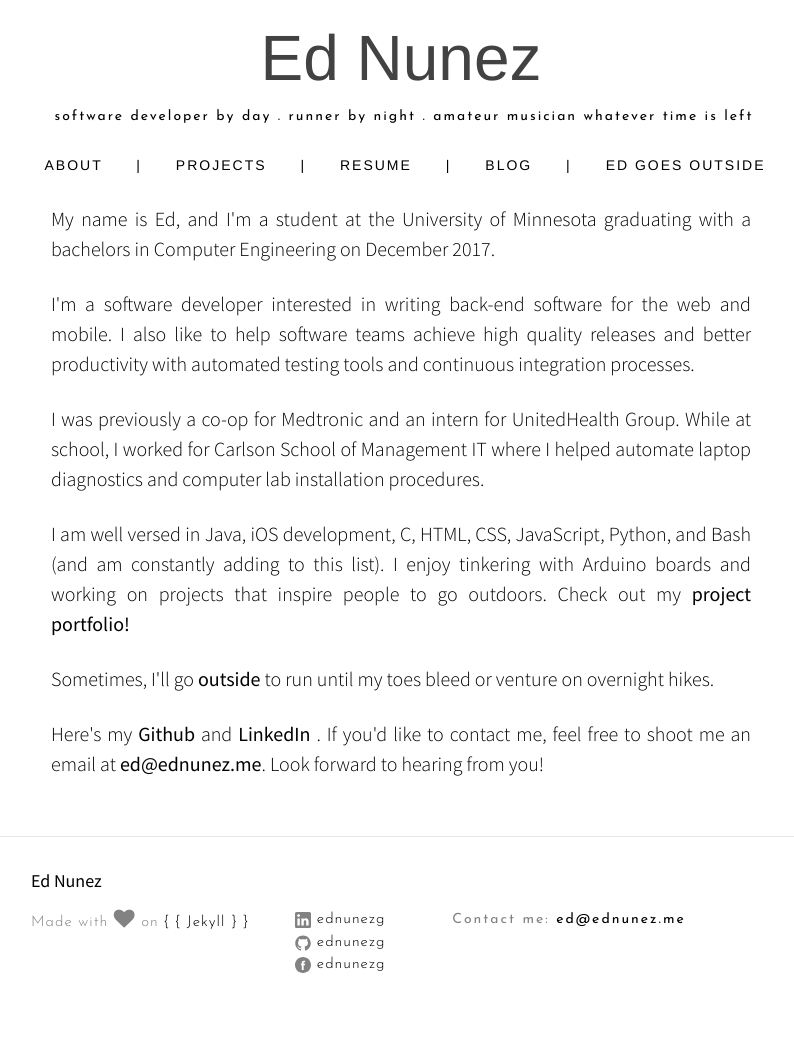
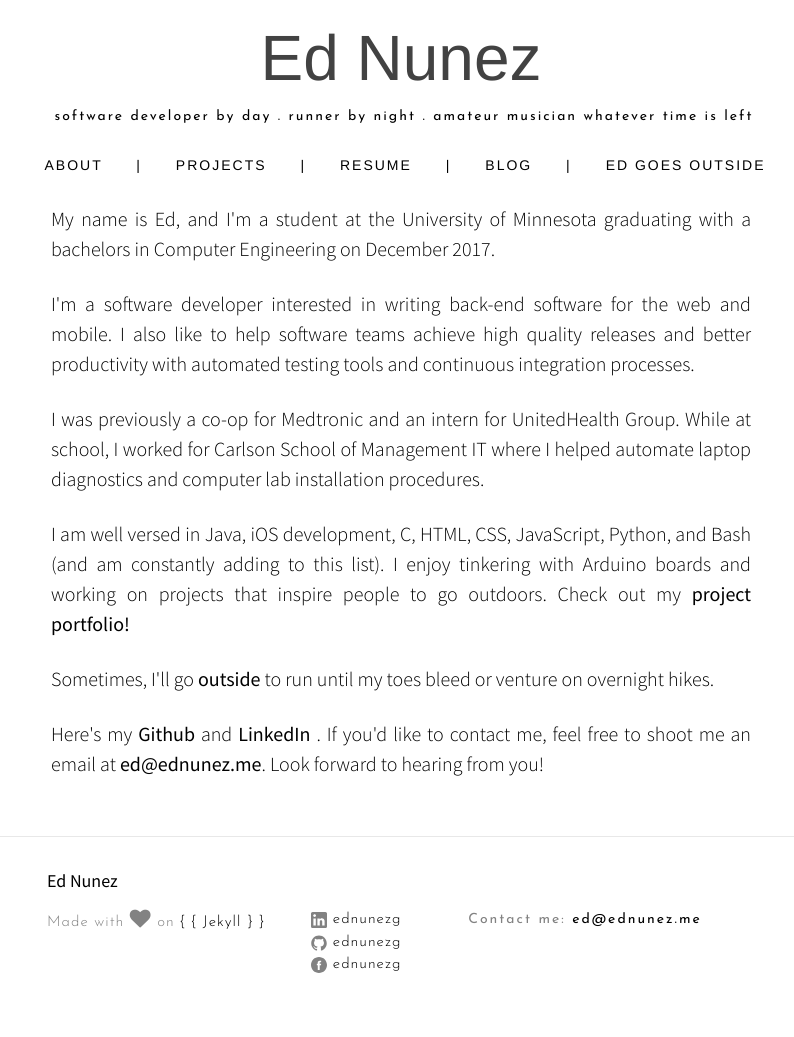
Before and after one commit to ednunezg/ednunezg.github.io, a Jekyll site: the page built from index.html, in a window 1280 px wide. Shown: the whole page, without its empty margins (239-1033 px from the left). Built offline with Jekyll 4.4.1, drawn with Linux system fonts in a browser that asks for light colours; nearby versions of some CDN libraries; the list of posts is cut into pages by our own code.

Commit message:
Footer is now better aligned to center

```diff
--- a/css/style.scss
+++ b/css/style.scss
@@ -501,7 +501,8 @@ pre {
  */
 .site-footer {
   border-top: 1px solid $grey-color-light;
-  padding: $spacing-unit 0;
+  padding: $spacing-unit;
+  margin-left:2em;
 }
 .footer-heading {
   font-size: 18px;
```
Also changed, not shown: 2 other files.
